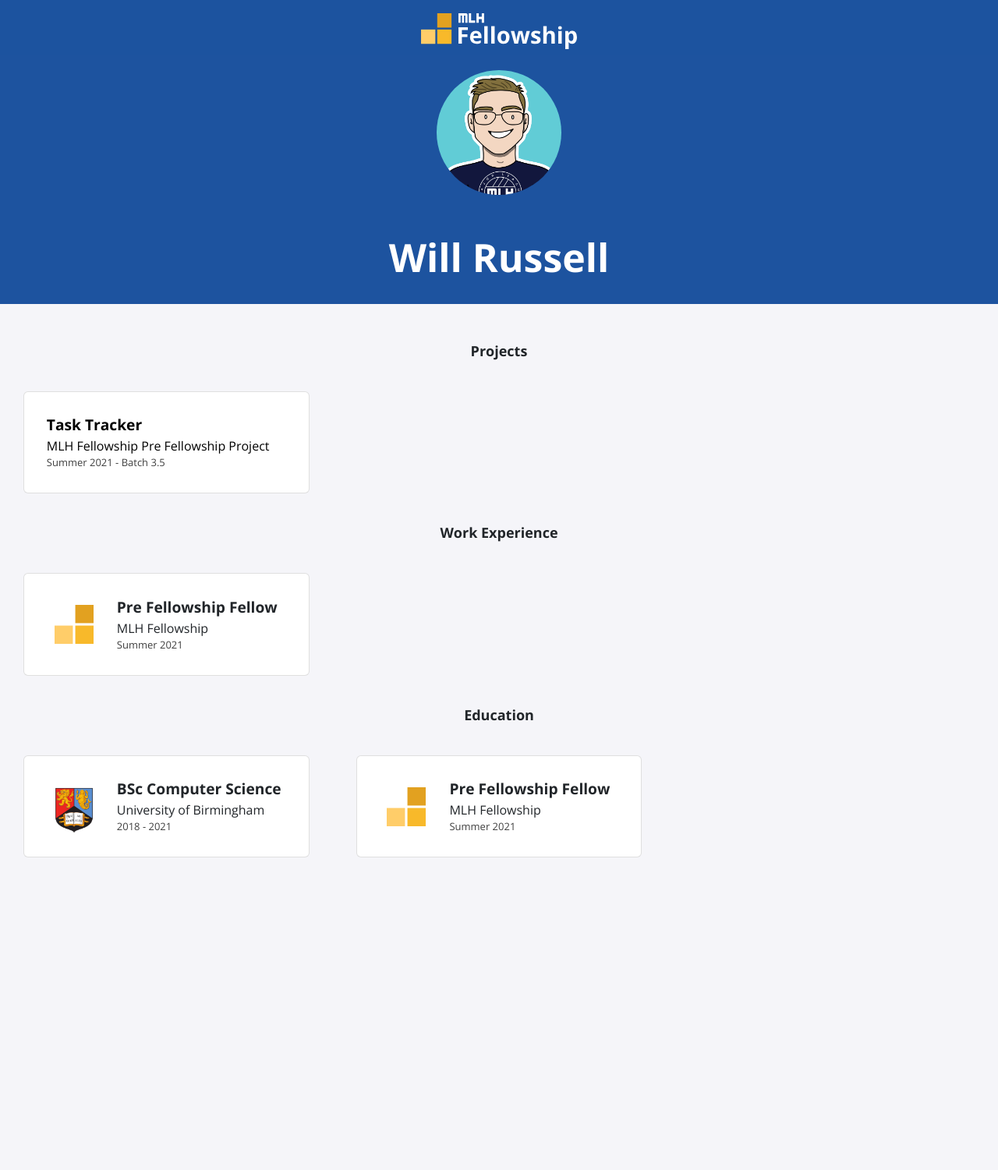
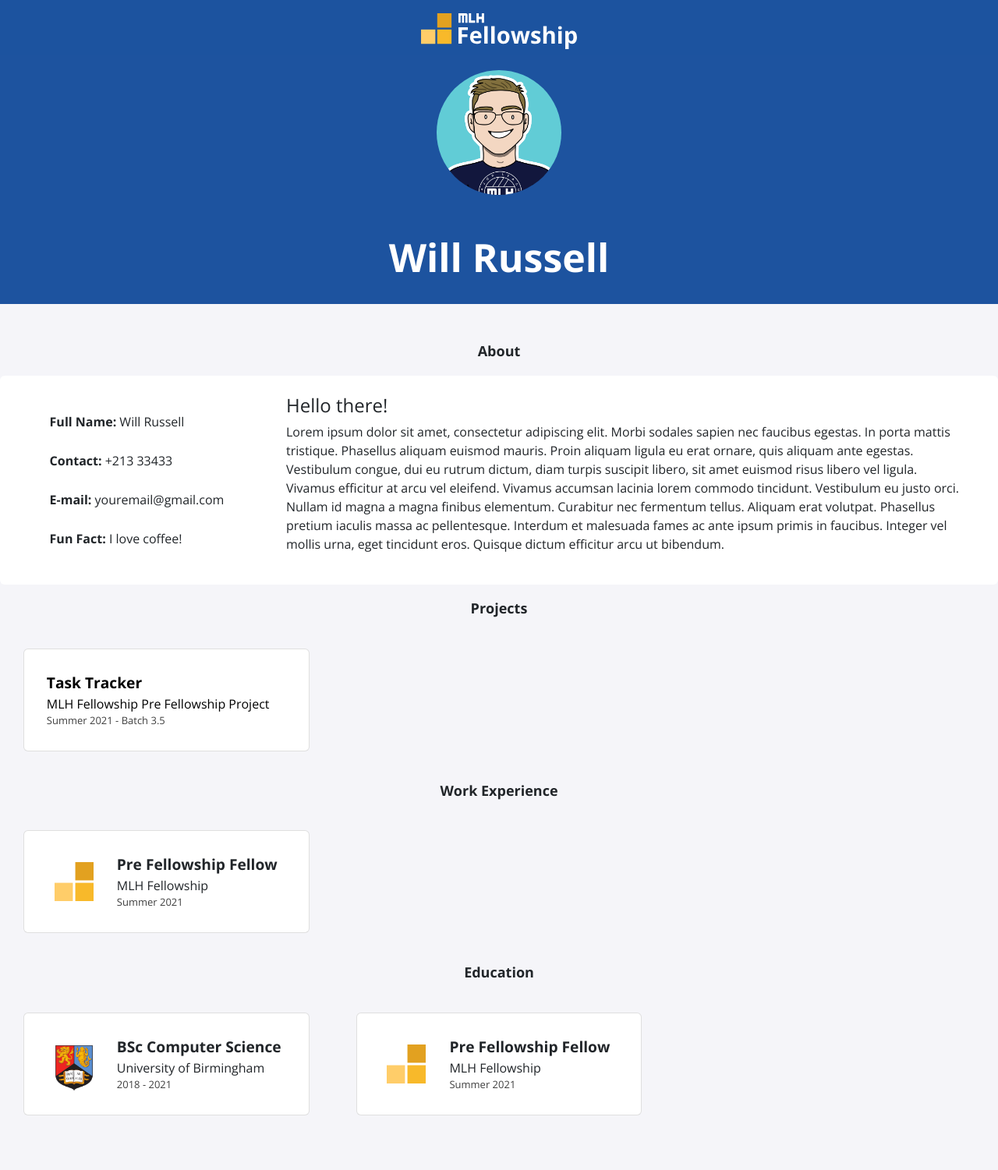
Before and after one commit to MLH-Fellowship/pod-3.1.3-portfolio, a Jekyll site: the page built from index.html, in a window 1280 px wide. Shown: the whole page at 78% size. Built offline with Jekyll 4.4.1, drawn with Linux system fonts in a browser that asks for light colours; nearby versions of some CDN libraries; before the commit the page ends 1170 px from its top, so only the background shows below that.

Commit message:
added about section, issue #6

```diff
--- /dev/null
+++ b/_data/about.yml
@@ -0,0 +1,5 @@
+- name: Will Russell
+  number: +213 33433
+  email:  youremail@gmail.com
+  funfact: I love coffee!
+  bio: Lorem ipsum dolor sit amet, consectetur adipiscing elit. Morbi sodales sapien nec faucibus egestas. In porta mattis tristique. Phasellus aliquam euismod mauris. Proin aliquam ligula eu erat ornare, quis aliquam ante egestas. Vestibulum congue, dui eu rutrum dictum, diam turpis suscipit libero, sit amet euismod risus libero vel ligula. Vivamus efficitur at arcu vel eleifend. Vivamus accumsan lacinia lorem commodo tincidunt. Vestibulum eu justo orci. Nullam id magna a magna finibus elementum. Curabitur nec fermentum tellus. Aliquam erat volutpat. Phasellus pretium iaculis massa ac pellentesque. Interdum et malesuada fames ac ante ipsum primis in faucibus. Integer vel mollis urna, eget tincidunt eros. Quisque dictum efficitur arcu ut bibendum.
--- /dev/null
+++ b/_includes/about.html
@@ -0,0 +1,22 @@
+<h2> About</h2>
+<div class="about-section">
+    {% for item in site.data.about%}
+    <div class="child left">
+
+        <div class="info">
+            <p class="name"><b>Full Name:</b> {{item.name}}</p>
+            <p class="number"><b>Contact:</b> {{item.number}}</p>
+            <p class="email"><b>E-mail:</b> {{item.email}}</p>
+            <p class="funfact"><b>Fun Fact:</b> {{item.funfact}}</p>
+        </div>
+
+    </div>
+    <div class="child">
+        <div class="bio">
+            <h1>Hello there!</h1>
+            <p class="name">{{item.bio}}</p>
+        </div>
+
+    </div>
+    {% endfor %}
+</div>
--- /dev/null
+++ b/_sass/about.scss
@@ -0,0 +1,35 @@
+.about-section{
+    display: grid;
+    grid-template-columns: 1fr 3fr;
+    grid-gap: 20px;
+    margin: auto;
+    background-color: white;
+    border-radius: .375rem;
+    padding: 1.5em;
+    font-size: 1.0em;
+}
+
+
+  @media only screen and (max-width: 768px) {
+    .about-section {
+      grid-template-columns: 1fr;
+      font-size: 1em;
+      padding: 1em;
+    }
+  }
+
+.about-section{
+
+    .child{
+        padding: 0px 20px;
+        margin: auto;
+        h1 {
+            font-size: 1.5em;
+        }
+    }
+    .left {
+        line-height: 50px;
+        margin: auto;
+    }
+
+}
--- a/_sass/all.scss
+++ b/_sass/all.scss
@@ -3,6 +3,7 @@
 @import 'navbar';
 @import 'profile';
 @import 'page';
+@import 'about';
 
 .card-container {
     display: grid;
--- a/index.html
+++ b/index.html
@@ -5,9 +5,12 @@
 {% include header.html %}
 
 <body>
+
     {% include navbar.html %}
 
     {% include profile.html %}
+
+    {% include about.html %}
 
     {% include projects.html %}
 
```
Also changed, not shown: Gemfile.lock.
